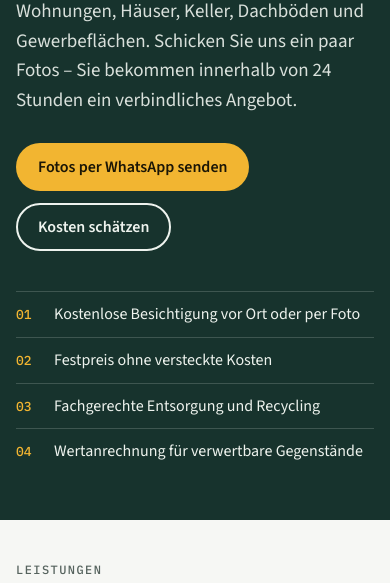
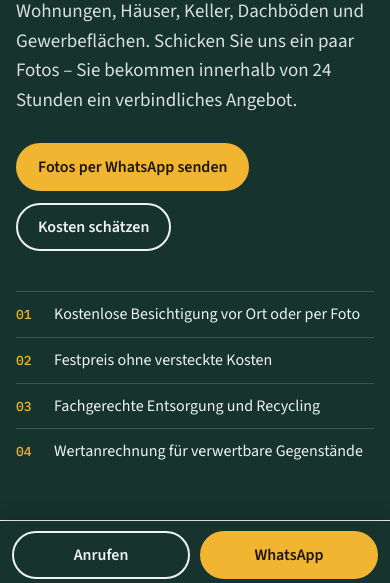
Before and after one commit to ilieraducan/iltan-raeumung, a plain HTML site: page index.html in a window 390 px wide. Shown: the part 255-838 px from the top of the page. Drawn offline with Linux system fonts and the light colour scheme.

Commit message:
Mobile: Schnellkontakt-Leiste, App-Icon, Manifest
Co-Authored-By: Claude Opus 5.5 <noreply@anthropic.com>
Claude-Session: https://claude.ai/code/session_01SBeHGRpxvmTV8jnMqDAVu8

```diff
--- a/index.html
+++ b/index.html
@@ -5,6 +5,10 @@
 <meta name="viewport" content="width=device-width, initial-scale=1, viewport-fit=cover">
 <title>Iltan Räumung</title>
 <meta name="description" content="Entrümpelung, Haushaltsauflösung und Kellerräumung in Stade, Buxtehude und Hamburg. Kostenlose Besichtigung, Festpreis, besenreine Übergabe.">
+<meta name="theme-color" content="#17332D">
+<link rel="icon" type="image/png" sizes="192x192" href="icon-192.png">
+<link rel="apple-touch-icon" href="icon-180.png">
+<link rel="manifest" href="manifest.webmanifest">
 <link rel="canonical" href="https://iltan-raeumung.de/">
 <meta property="og:title" content="Iltan Räumung – Entrümpelung in Stade & Hamburg">
 <meta property="og:description" content="Kostenlose Besichtigung, Festpreis, besenreine Übergabe.">
@@ -120,6 +124,17 @@ footer{padding-block:28px;font-size:14px;color:var(--muted);display:flex;flex-wr
   .grid,.steps{grid-template-columns:1fr}
   .top .tel{display:none}
   section{padding-block:44px}
+}
+
+/* mobile action bar */
+.mbar{display:none}
+@media (max-width:820px){
+  .mbar{display:grid;grid-template-columns:1fr 1fr;gap:10px;position:fixed;left:0;right:0;bottom:0;z-index:20;background:var(--band);
+    padding:10px max(12px,env(safe-area-inset-right,0px)) calc(10px + env(safe-area-inset-bottom,0px)) max(12px,env(safe-area-inset-left,0px));box-shadow:0 -4px 16px rgba(0,0,0,.18)}
+  .mbar a{display:flex;align-items:center;justify-content:center;gap:8px;padding:14px 10px;border-radius:999px;font:700 16px/1 var(--f-body);text-decoration:none}
+  .mbar .call{border:2px solid var(--band-ink);color:var(--band-ink)}
+  .mbar .wa{background:var(--accent);color:var(--accent-ink)}
+  body{padding-bottom:calc(76px + env(safe-area-inset-bottom,0px))}
 }
 @media (prefers-reduced-motion:reduce){*{transition:none!important}}
 </style>
@@ -289,6 +304,7 @@ footer{padding-block:28px;font-size:14px;color:var(--muted);display:flex;flex-wr
   <footer><span>© 2026 Iltan Räumung · Entrümpelung in Stade &amp; Hamburg</span><span><a href="#impressum">Impressum</a> · <a href="#datenschutz">Datenschutz</a></span></footer>
 </div>
 
+<nav class="mbar" aria-label="Schnellkontakt"><a class="call" href="tel:+4915111143537">Anrufen</a><a class="wa" href="https://wa.me/4915111143537?text=Hallo%20Iltan%20R%C3%A4umung%2C%20ich%20m%C3%B6chte%20ein%20Angebot%20f%C3%BCr%20eine%20Entr%C3%BCmpelung.">WhatsApp</a></nav>
 <script>
 (function(){
   var WA='4915111143537';
```
Also changed, not shown: icon-180.png (added), icon-192.png (added), icon-512.png (added), manifest.webmanifest (added).
